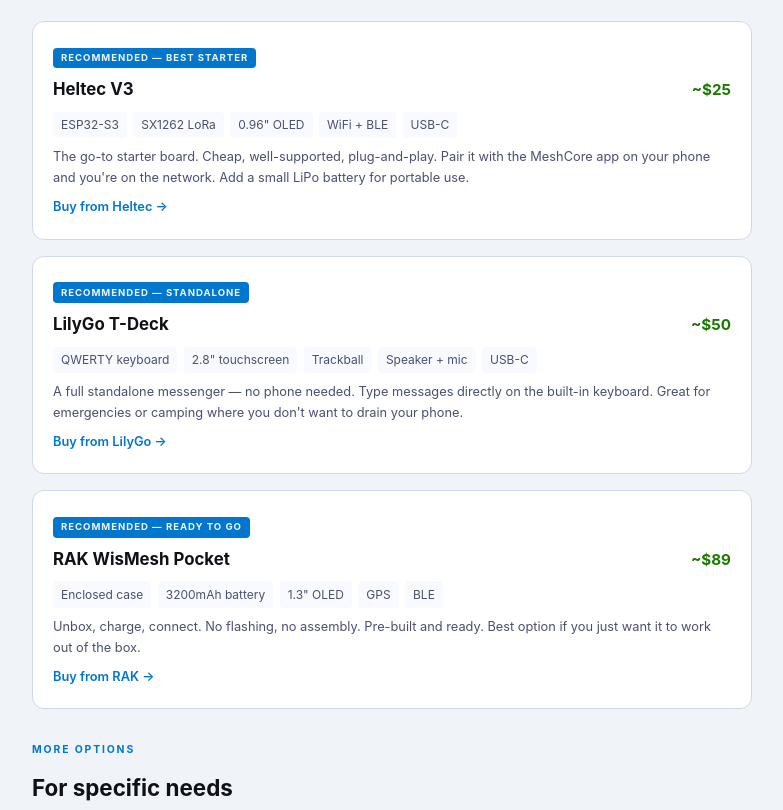
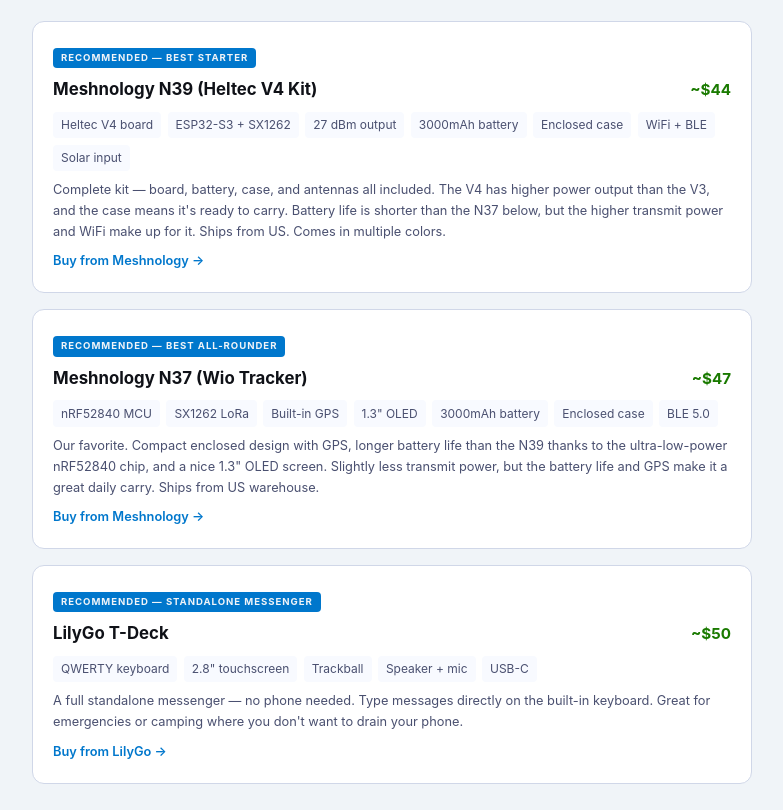
Before and after one commit to emuehlstein/slcmesh-mqtt, a plain HTML site: page dev-landing/buy.html in a window 1280 px wide. Shown: the part 417-1227 px from the top of the page, without its empty margins (248-1031 px from the left). Drawn offline with Linux system fonts and the light colour scheme.

Commit message:
Update device recommendations: Meshnology N39/N37, Muzi antenna
- Top picks: N39 Heltec V4 kit (~$44), N37 Wio Tracker (~$47), T-Deck (~$50)
- Add Meshnology and Muzi Works to vendor list
- Setup: recommend Muzi 17cm whip (SWR 1.3 vs stock 3.5) in antenna section
- Both ship from US warehouse

```diff
--- a/dev-landing/buy.html
+++ b/dev-landing/buy.html
@@ -289,22 +289,43 @@
       <div class="device">
         <span class="tag recommended">Recommended — Best starter</span>
         <div class="device-header">
-          <h3>Heltec V3</h3>
-          <span class="price">~$25</span>
+          <h3>Meshnology N39 (Heltec V4 Kit)</h3>
+          <span class="price">~$44</span>
         </div>
         <ul class="specs">
-          <li>ESP32-S3</li>
-          <li>SX1262 LoRa</li>
-          <li>0.96" OLED</li>
+          <li>Heltec V4 board</li>
+          <li>ESP32-S3 + SX1262</li>
+          <li>27 dBm output</li>
+          <li>3000mAh battery</li>
+          <li>Enclosed case</li>
           <li>WiFi + BLE</li>
-          <li>USB-C</li>
+          <li>Solar input</li>
         </ul>
-        <p class="note">The go-to starter board. Cheap, well-supported, plug-and-play. Pair it with the MeshCore app on your phone and you're on the network. Add a small LiPo battery for portable use.</p>
-        <a class="buy-link" href="https://heltec.org/project/wifi-lora-32-v3/" target="_blank" rel="noopener">Buy from Heltec →</a>
+        <p class="note">Complete kit — board, battery, case, and antennas all included. The V4 has higher power output than the V3, and the case means it's ready to carry. Battery life is shorter than the N37 below, but the higher transmit power and WiFi make up for it. Ships from US. Comes in multiple colors.</p>
+        <a class="buy-link" href="https://meshnology.com/collections/meshnology-n30/products/meshnology-n39-wifi-lora-32-v4-development-kit-3000mah-battery-863-928mhz-antennas" target="_blank" rel="noopener">Buy from Meshnology →</a>
       </div>
 
       <div class="device">
-        <span class="tag recommended">Recommended — Standalone</span>
+        <span class="tag recommended">Recommended — Best all-rounder</span>
+        <div class="device-header">
+          <h3>Meshnology N37 (Wio Tracker)</h3>
+          <span class="price">~$47</span>
+        </div>
+        <ul class="specs">
+          <li>nRF52840 MCU</li>
+          <li>SX1262 LoRa</li>
+          <li>Built-in GPS</li>
+          <li>1.3" OLED</li>
+          <li>3000mAh battery</li>
+          <li>Enclosed case</li>
+          <li>BLE 5.0</li>
+        </ul>
+        <p class="note">Our favorite. Compact enclosed design with GPS, longer battery life than the N39 thanks to the ultra-low-power nRF52840 chip, and a nice 1.3" OLED screen. Slightly less transmit power, but the battery life and GPS make it a great daily carry. Ships from US warehouse.</p>
+        <a class="buy-link" href="https://meshnology.com/products/meshnology-n37-wio-tracker-l1-lora-meshtastic-gps-dev-board-with-1-3-oled" target="_blank" rel="noopener">Buy from Meshnology →</a>
+      </div>
+
+      <div class="device">
+        <span class="tag recommended">Recommended — Standalone messenger</span>
         <div class="device-header">
           <h3>LilyGo T-Deck</h3>
           <span class="price">~$50</span>
@@ -318,23 +339,6 @@
         </ul>
         <p class="note">A full standalone messenger — no phone needed. Type messages directly on the built-in keyboard. Great for emergencies or camping where you don't want to drain your phone.</p>
         <a class="buy-link" href="https://www.lilygo.cc/products/t-deck" target="_blank" rel="noopener">Buy from LilyGo →</a>
-      </div>
-
-      <div class="device">
-        <span class="tag recommended">Recommended — Ready to go</span>
-        <div class="device-header">
-          <h3>RAK WisMesh Pocket</h3>
-          <span class="price">~$89</span>
-        </div>
-        <ul class="specs">
-          <li>Enclosed case</li>
-          <li>3200mAh battery</li>
-          <li>1.3" OLED</li>
-          <li>GPS</li>
-          <li>BLE</li>
-        </ul>
-        <p class="note">Unbox, charge, connect. No flashing, no assembly. Pre-built and ready. Best option if you just want it to work out of the box.</p>
-        <a class="buy-link" href="https://store.rakwireless.com/products/wismesh-pocket" target="_blank" rel="noopener">Buy from RAK →</a>
       </div>
     </div>
 
@@ -427,6 +431,14 @@
 
     <ul class="vendors">
       <li>
+        <a href="https://meshnology.com" target="_blank" rel="noopener">Meshnology</a> — N39 (Heltec V4), N37 (Wio Tracker), N32, and more complete kits
+        <div class="desc">Ships from US warehouse (California). Board + battery + case bundles ready to go.</div>
+      </li>
+      <li>
+        <a href="https://muzi.works" target="_blank" rel="noopener">Muzi Works</a> — Tuned 915 MHz antennas
+        <div class="desc">The 17cm whip antenna is a huge upgrade over stock stubbies. SMA male, $12.</div>
+      </li>
+      <li>
         <a href="https://heltec.org" target="_blank" rel="noopener">Heltec</a> — Heltec V3, V4, Wireless Paper, Capsule Sensor
         <div class="desc">Ships from China. Usually 1-2 weeks to the US.</div>
       </li>
@@ -449,7 +461,7 @@
     </ul>
 
     <div class="important">
-      <strong>💡 Don't overthink it.</strong> If you're not sure, get a <strong>Heltec V3</strong>. It's $25, well-documented, and works great. You can always get something fancier later.
+      <strong>💡 Don't overthink it.</strong> If you're not sure, get the <strong>Meshnology N37</strong> or <strong>N39</strong>. They're under $50, come with everything you need in the box, and ship from the US. You can always get something fancier later.
     </div>
 
     <div style="text-align:center;">
```
Also changed, not shown: dev-landing/setup.html (+1 -1 lines).
